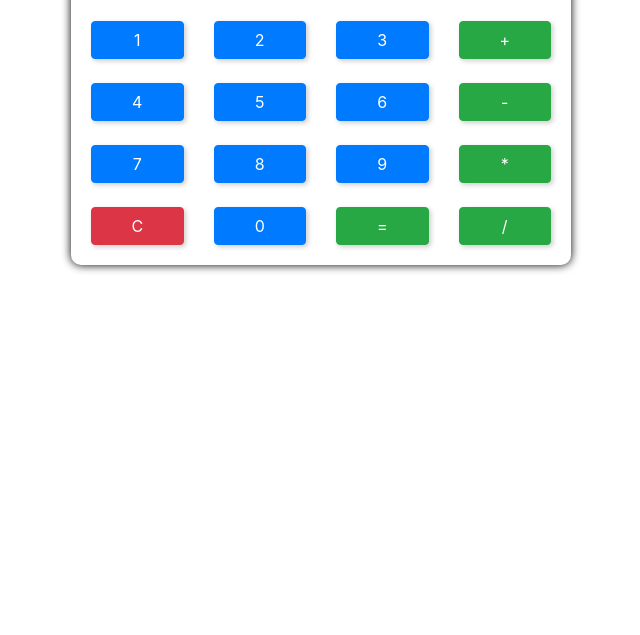
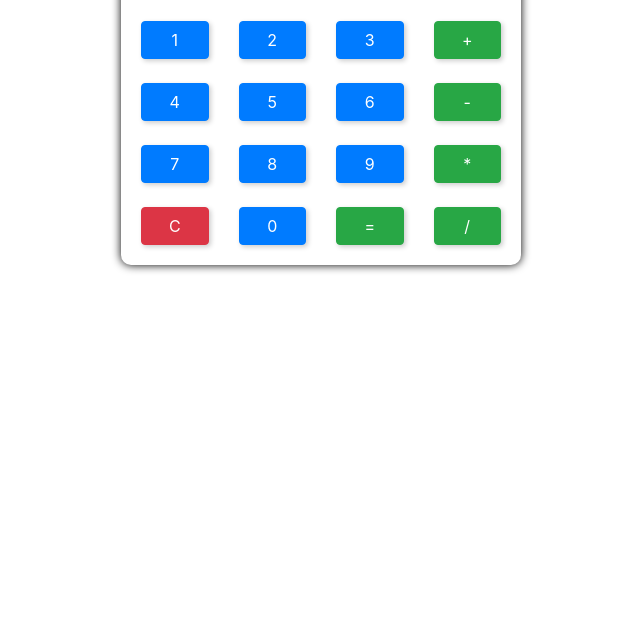
Before and after one commit to Chandrashekhar56/new-Calculator, a plain HTML site: page index.html in a window 1280 px wide. Shown: the part 165-800 px from the top of the page, without its empty margins (319-959 px from the left). Drawn offline with nearby package versions, Linux system fonts and the light colour scheme.

Commit message:
Update index.html

```diff
--- a/index.html
+++ b/index.html
@@ -25,7 +25,7 @@
     </style>
 </head>
 <body>
-    <div class="container mt-5" style="width:500px">
+    <div class="container mt-5" style="width:400px">
         <h1 class="text-center">Simple Calculator</h1>
         <form name="calculator" class="text-center">
             <input type="text" name="display" id="display" class="form-control">
```
